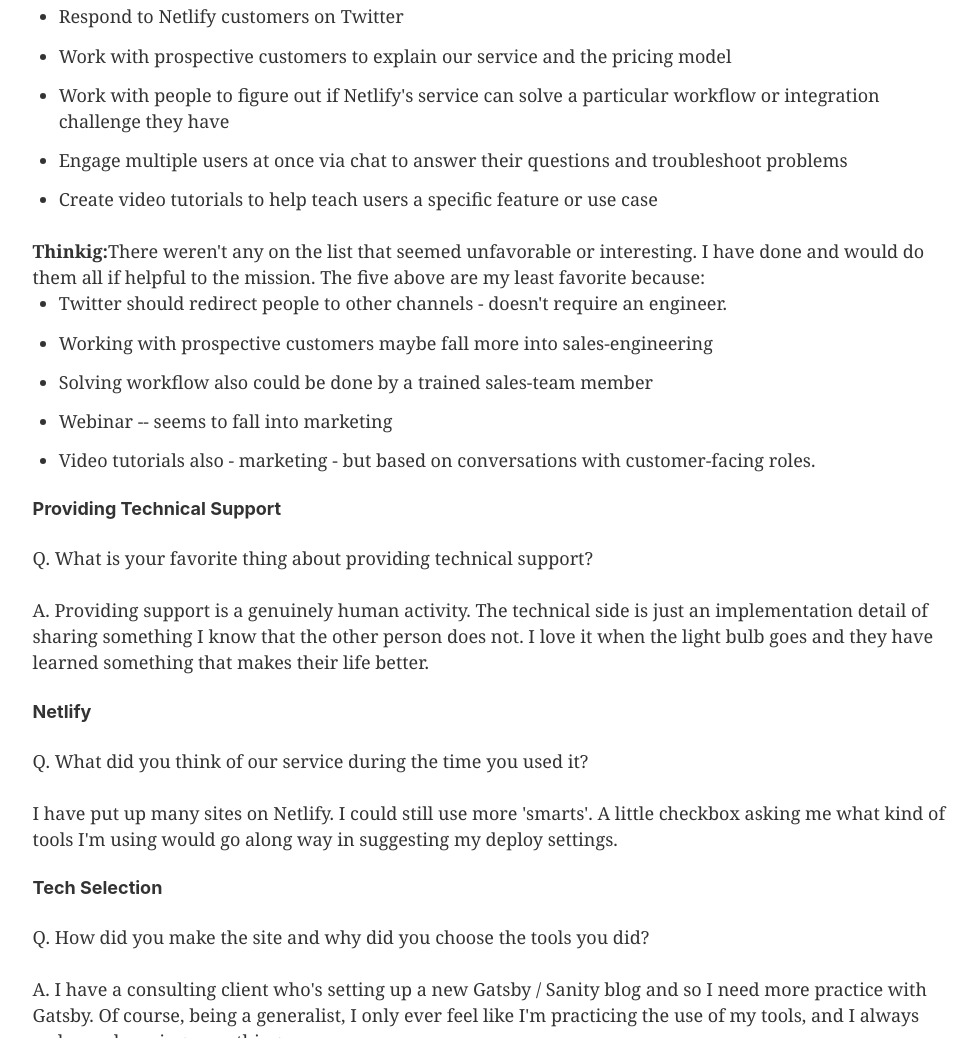
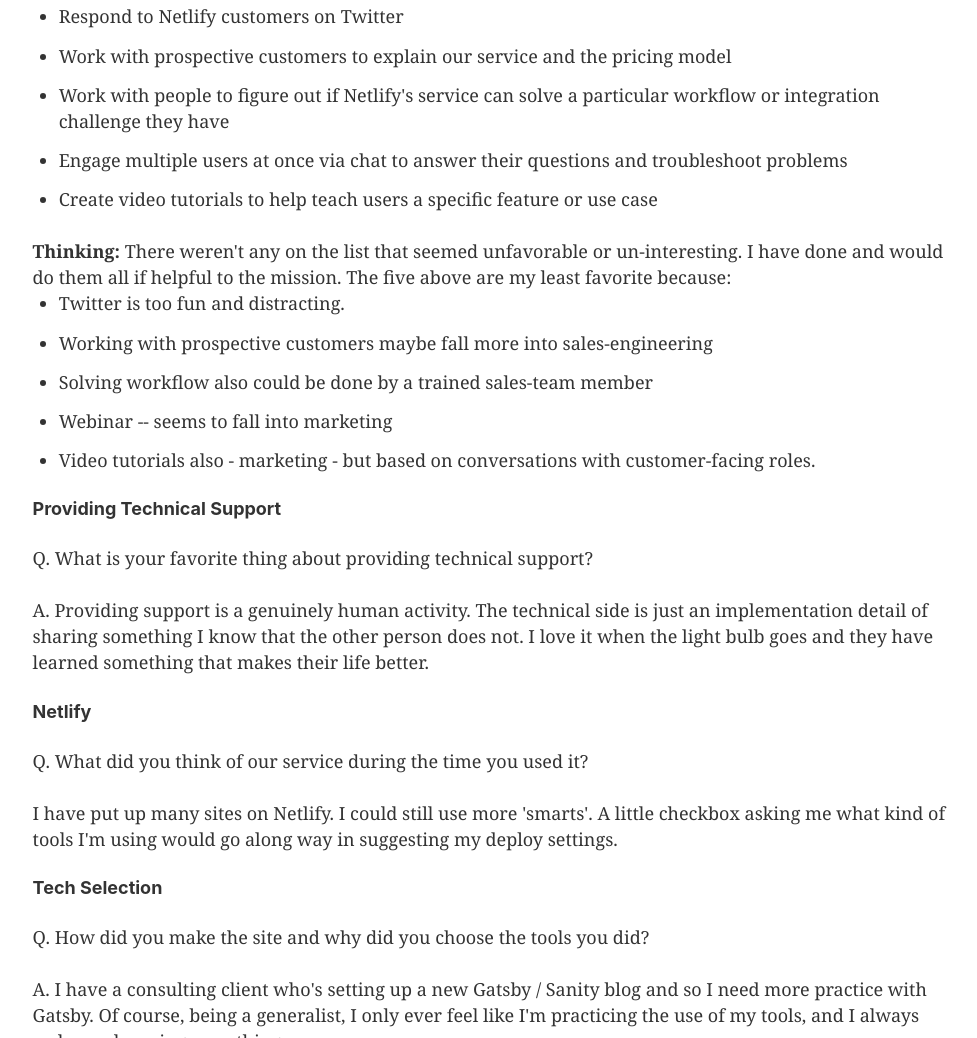
Before and after one commit to ideabrian/nse, a Gatsby site: page /page-2 in a window 1280 px wide. Shown: the part 805-1843 px from the top of the page, without its empty margins (147-1124 px from the left). Built offline with nearby package versions, Linux system fonts and the light colour scheme; Gatsby itself is replaced by a stand-in of ours.

Commit message:
typo fixes

```diff
--- a/src/pages/page-2.js
+++ b/src/pages/page-2.js
@@ -69,15 +69,12 @@
       </li>
     </ul>
     <p>
-      <strong>Thinkig:</strong>
-      There weren't any on the list that seemed unfavorable or interesting. I
+      <strong>Thinking: </strong>
+      There weren't any on the list that seemed unfavorable or un-interesting. I
       have done and would do them all if helpful to the mission. The five above
       are my least favorite because:
       <ul>
-        <li>
-          Twitter should redirect people to other channels - doesn't require an
-          engineer.
-        </li>
+        <li>Twitter is too fun and distracting.</li>
         <li>
           Working with prospective customers maybe fall more into
           sales-engineering
```
